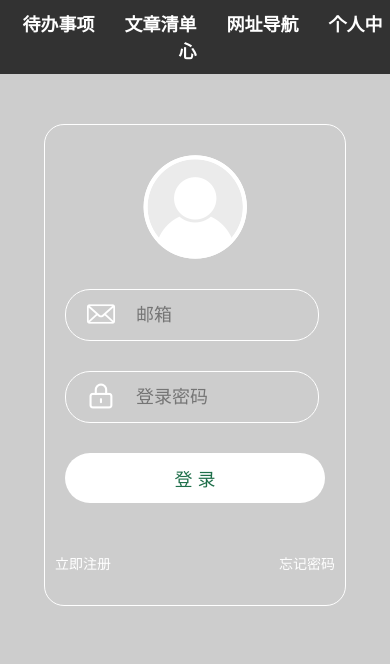
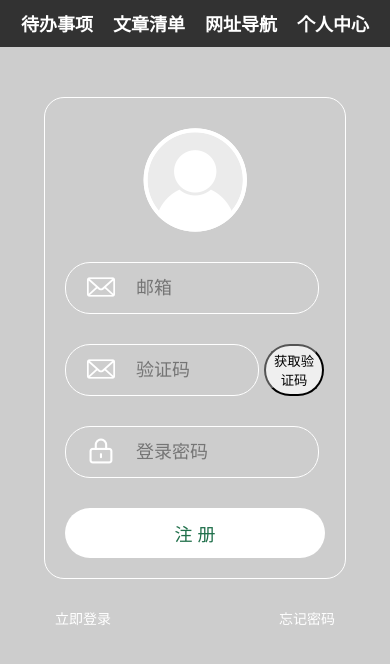
Before and after one commit to MH-Blog/Vue, a Vue app in the folder todo-anything/: page /register in a window 390 px wide. Shown: the top 664 px of the page. Built offline with nearby package versions, Linux system fonts and the light colour scheme.

Commit message:
Todo Anything优化

```diff
--- a/todo-anything/public/config/config.js
+++ b/todo-anything/public/config/config.js
@@ -2,6 +2,6 @@
 /* eslint-disable no-undef */
 const DEBUG = true
 const config = {
-    host: 'https://api.todo.pythonsky.cn/api',
+    host: 'https://api.todo.pythonsky.cn',
     local_host: 'http://127.0.0.1:8000'
 }
--- a/todo-anything/src/App.vue
+++ b/todo-anything/src/App.vue
@@ -1,11 +1,29 @@
 <template>
   <div id="app">
     <div id="nav">
-      <router-link to="/">待办事项</router-link>
-      <router-link to="/article">文章清单</router-link>
-      <router-link to="/link">网址导航</router-link>
-      <router-link to="/user">个人中心</router-link>
+      <a @click="toThing" style="margin-left:0;">待办事项</a>
+      <a @click="toArticle">文章清单</a>
+      <a @click="toLink">网址导航</a>
+      <a @click="toUserg" style="margin-right:0;">个人中心</a>
     </div>
     <router-view />
   </div>
 </template>
+<script>
+export default {
+  methods: {
+    toThing() {
+      this.$router.push({ name: "thing" });
+    },
+    toArticle() {
+      this.$router.push({ name: "article" });
+    },
+    toLink() {
+      this.$router.push({ name: "link" });
+    },
+    toUserg() {
+      this.$router.push({ name: "user" });
+    }
+  }
+};
+</script>
--- a/todo-anything/src/api/api.js
+++ b/todo-anything/src/api/api.js
@@ -16,7 +16,10 @@ if (DEBUG) {
 export const login = params => {
     return axios.post(`${host}/login/`, params)
 }
-
+// 获取验证码
+export const getCode = params => {
+    return axios.post(`${host}/code/`, params)
+}
 //注册
 export const register = parmas => {
     return axios.post(`${host}/users/`, parmas)
@@ -79,3 +82,10 @@ export const createLink = params => {
 export const updateLink = (linkId, params) => {
     return axios.patch(`${host}/link/` + linkId + '/', params)
 }
+
+
+//获取用户信息
+export const getUserDetail = () => { return axios.get(`${host}/users/1/`) }
+
+//修改用户信息
+export const updateUserInfo = params => { return axios.patch(`${host}/users/1/`, params) }
--- a/todo-anything/src/assets/css/base.scss
+++ b/todo-anything/src/assets/css/base.scss
@@ -167,7 +167,7 @@ a {
 
     #nav a {
         color: #fff;
-        margin: 0 15px;
+        margin: 0 10px;
         font-size: 18px;
     }
 
--- a/todo-anything/src/axios/index.js
+++ b/todo-anything/src/axios/index.js
@@ -38,7 +38,7 @@ axios.interceptors.response.use(
                 break;
             case 500:
                 alert('服务器错误');
-                // alert('服务器错误');
+            // alert('服务器错误');
         }
         return Promise.reject(error.response.data) // 返回接口返回的错误信息
     });
--- a/todo-anything/src/router/index.js
+++ b/todo-anything/src/router/index.js
@@ -22,8 +22,9 @@ const routes = [{
   {
     path: '/user',
     name: 'user',
-    component: () => import('../views/User.vue'),
-    children: [{
+    component: () => import('../views/User.vue')
+  },
+  {
     path: '/login',
     name: 'login',
     component: () => import('../views/User/Login.vue')
@@ -39,7 +40,6 @@ const routes = [{
     path: '/usercenter',
     name: 'usercenter',
     component: () => import('../views/User/UserCenter.vue')
-    }]
   },
 
   {
--- a/todo-anything/src/views/Link.vue
+++ b/todo-anything/src/views/Link.vue
@@ -28,29 +28,47 @@
     <!-- 列表区域 -->
     <section>
       <h3>
-        博客类
-        <span id="todocount">{{blog_list.length}}</span>
+        技术文档
+        <span id="todocount">{{ blog_list.length }}</span>
       </h3>
       <div class="view">
-        <a :href="item.link" v-for="(item,index) in blog_list" :key="index">{{item.title}}</a>
+        <a
+          :href="item.link"
+          v-for="(item, index) in blog_list"
+          :key="index"
+          target="_blank"
+          >{{ item.title }}</a
+        >
       </div>
     </section>
     <section>
       <h3>
-        论坛类
-        <span id="todocount">{{forum_list.length}}</span>
+        技术博客
+        <span id="todocount">{{ forum_list.length }}</span>
       </h3>
       <div class="view">
-        <a :href="item.link" v-for="(item,index) in forum_list" :key="index">{{item.title}}</a>
+        <a
+          :href="item.link"
+          v-for="(item, index) in forum_list"
+          :key="index"
+          target="_blank"
+          >{{ item.title }}</a
+        >
       </div>
     </section>
     <section>
       <h3>
-        资源类
-        <span id="todocount">{{material_list.length}}</span>
+        技术论坛
+        <span id="todocount">{{ material_list.length }}</span>
       </h3>
       <div class="view">
-        <a :href="item.link" v-for="(item,index) in material_list" :key="index">{{item.title}}</a>
+        <a
+          :href="item.link"
+          v-for="(item, index) in material_list"
+          :key="index"
+          target="_blank"
+          >{{ item.title }}</a
+        >
       </div>
     </section>
   </div>
@@ -104,8 +122,8 @@ export default {
             this.inputType = "";
             this.setLinkList();
           })
-          .catch(()=> {
-            alert("添加失败")
+          .catch(() => {
+            alert("添加失败");
           });
       }
     }
@@ -122,7 +140,6 @@ export default {
 
   a {
     color: #000;
-    max-width: 100px;
     min-width: 40px;
     height: 32px;
     text-align: center;
--- a/todo-anything/src/views/User.vue
+++ b/todo-anything/src/views/User.vue
@@ -1,17 +1,16 @@
 <template>
   <div class="main">
     <Login v-if="!userInfo.token"></Login>
-    <div v-else class="header">
-      <p class="username">欢迎您，{{userInfo.username}}</p>
-      <button class="logout" @click="logout">退出</button>
+    <div v-else>
+      <UserCenter></UserCenter>
     </div>
-    <div></div>
   </div>
 </template>
 <script>
 import cookie from "../static/js/cookie";
 import { mapState } from "vuex";
 import Login from "../views/User/Login";
+import UserCenter from "../views/User/UserCenter";
 export default {
   data() {
     return {};
@@ -23,7 +22,8 @@ export default {
     };
   },
   components: {
-    Login
+    Login,
+    UserCenter
   },
   computed: {
     ...mapState({
--- a/todo-anything/src/views/User/Register.vue
+++ b/todo-anything/src/views/User/Register.vue
@@ -1,5 +1,263 @@
 <template>
-    <div>
-        注册页
+  <div class="login-view">
+    <div class="login-logo"></div>
+    <div class="form-item">
+      <input id="username" style v-model="userName" type="text" autocomplete="off" placeholder="邮箱" />
+      <p class="tip" v-if="userNameError">请输入合法的邮箱地址</p>
     </div>
+    <div class="form-item verifycode">
+      <input id="username" v-model="verifyCode" type="text" autocomplete="off" placeholder="验证码" />
+      <button @click="getCode">获取验证码</button>
+      <p class="tip" v-if="userNameError">请输入合法的邮箱地址</p>
+    </div>
+
+    <div class="form-item">
+      <input
+        id="password"
+        v-model="passWord"
+        type="password"
+        autocomplete="off"
+        placeholder="登录密码"
+        @keyup.enter="loginBtn"
+      />
+      <p class="tip" v-if="parseWordError">邮箱或密码不正确</p>
+    </div>
+    <div class="form-item">
+      <button class="login-btn" @click="registerBtn">注 册</button>
+    </div>
+    <div class="reg-bar">
+      <router-link to="/login" class="reg">立即登录</router-link>
+      <router-link to="/forget" class="forget">忘记密码</router-link>
+    </div>
+  </div>
 </template>
+<script>
+import cookie from "@/static/js/cookie";
+import { register, getCode } from "@/api/api";
+export default {
+  data() {
+    return {
+      userName: "",
+      passWord: "",
+      verifyCode: "",
+      userNameError: false,
+      parseWordError: false,
+      verifyCodeError: false
+    };
+  },
+  methods: {
+    getCode() {
+      getCode({
+        email: this.userName
+      })
+        .then(() => {
+          alert("发送成功，请查看邮箱");
+        })
+        .catch(e => {
+          alert(e["email"][0]);
+        });
+    },
+    registerBtn() {
+      var that = this;
+      register({
+        username: this.userName,
+        password: this.passWord,
+        code: this.verifyCode
+      })
+        .then(response => {
+          //本地存储用户信息
+          cookie.setCookie("username", this.userName, 7);
+          cookie.setCookie("token", response.data.token, 7);
+          that.$store.commit("setUserInfo");
+          //跳转到首页页面
+          this.$router.push({ name: "thing" });
+        })
+        .catch(function() {});
+    }
+  }
+};
+</script>
+<style lang="stylus" scoped>
+.login-view {
+  width: 430px;
+  height: 480px;
+  border: 1px solid #fff;
+  border-radius: 20px;
+  margin: 50px auto;
+
+  .login-logo {
+    width: 104px;
+    height: 104px;
+    margin: 30px auto 30px;
+    background: url('../../assets/images/login.png') 0 0 no-repeat;
+  }
+
+  .form-item {
+    position: relative;
+    width: 360px;
+    margin: 0 auto;
+    padding-bottom: 30px;
+    display: flex;
+
+    input {
+      width: 288px;
+      height: 48px;
+      padding-left: 70px;
+      border: 1px solid #fff;
+      border-radius: 25px;
+      font-size: 18px;
+      color: #fff;
+      background-color: transparent;
+      outline: none;
+    }
+
+    #username {
+      background: url('../../assets/images/emil.png') 20px 14px no-repeat;
+    }
+
+    #password {
+      background: url('../../assets/images/password.png') 23px 11px no-repeat;
+    }
+
+    .login-btn {
+      width: 360px;
+      height: 50px;
+      border: 0;
+      border-radius: 25px;
+      font-size: 18px;
+      color: #1f6f4a;
+      outline: none;
+      cursor: pointer;
+      background-color: #fff;
+    }
+  }
+
+  .verifycode button {
+    border-radius: 40px;
+    margin-left: 5px;
+  }
+
+  .reg-bar {
+    width: 280px;
+    margin: 20px auto 0;
+    font-size: 14px;
+    overflow: hidden;
+
+    a {
+      color: #fff;
+      text-decoration: none;
+    }
+
+    .reg {
+      float: left;
+    }
+
+    .forget {
+      float: right;
+    }
+  }
+
+  .tip {
+    position: absolute;
+    left: 20px;
+    top: 42px;
+    font-size: 14px;
+    color: #f50;
+  }
+}
+
+@media screen and (max-width: 600px) {
+  .login-view {
+    width: 300px;
+    height: 480px;
+    border: 1px solid #fff;
+    border-radius: 20px;
+    margin: 50px auto;
+
+    .login-logo {
+      width: 104px;
+      height: 104px;
+      margin: 30px auto 30px;
+      background: url('../../assets/images/login.png') 0 0 no-repeat;
+    }
+
+    .form-item {
+      position: relative;
+      width: 260px;
+      margin: 0 auto;
+      padding-bottom: 30px;
+      display: flex;
+
+      input {
+        width: 180px;
+        height: 48px;
+        padding-left: 70px;
+        border: 1px solid #fff;
+        border-radius: 25px;
+        font-size: 18px;
+        color: #fff;
+        background-color: transparent;
+        outline: none;
+      }
+
+      #username {
+        background: url('../../assets/images/emil.png') 20px 14px no-repeat;
+      }
+
+      #password {
+        background: url('../../assets/images/password.png') 23px 11px no-repeat;
+      }
+
+      .login-btn {
+        width: 260px;
+        height: 50px;
+        border: 0;
+        border-radius: 25px;
+        font-size: 18px;
+        color: #1f6f4a;
+        outline: none;
+        cursor: pointer;
+        background-color: #fff;
+      }
+    }
+
+    .verifycode {
+      button {
+        width: 60px;
+      }
+
+      input {
+        width: 120px;
+      }
+    }
+
+    .reg-bar {
+      width: 280px;
+      margin: 20px auto 0;
+      font-size: 14px;
+      overflow: hidden;
+
+      a {
+        color: #fff;
+        text-decoration: none;
+      }
+
+      .reg {
+        float: left;
+      }
+
+      .forget {
+        float: right;
+      }
+    }
+
+    .tip {
+      position: absolute;
+      left: 20px;
+      top: 42px;
+      font-size: 14px;
+      color: #f50;
+    }
+  }
+}
+</style>
```
Also changed, not shown: todo-anything/src/views/User/UserCenter.vue (+136 -3 lines), todo-anything/src/assets/images/verifycode.png (added). Lines whose indentation alone changed are shown as unchanged.
